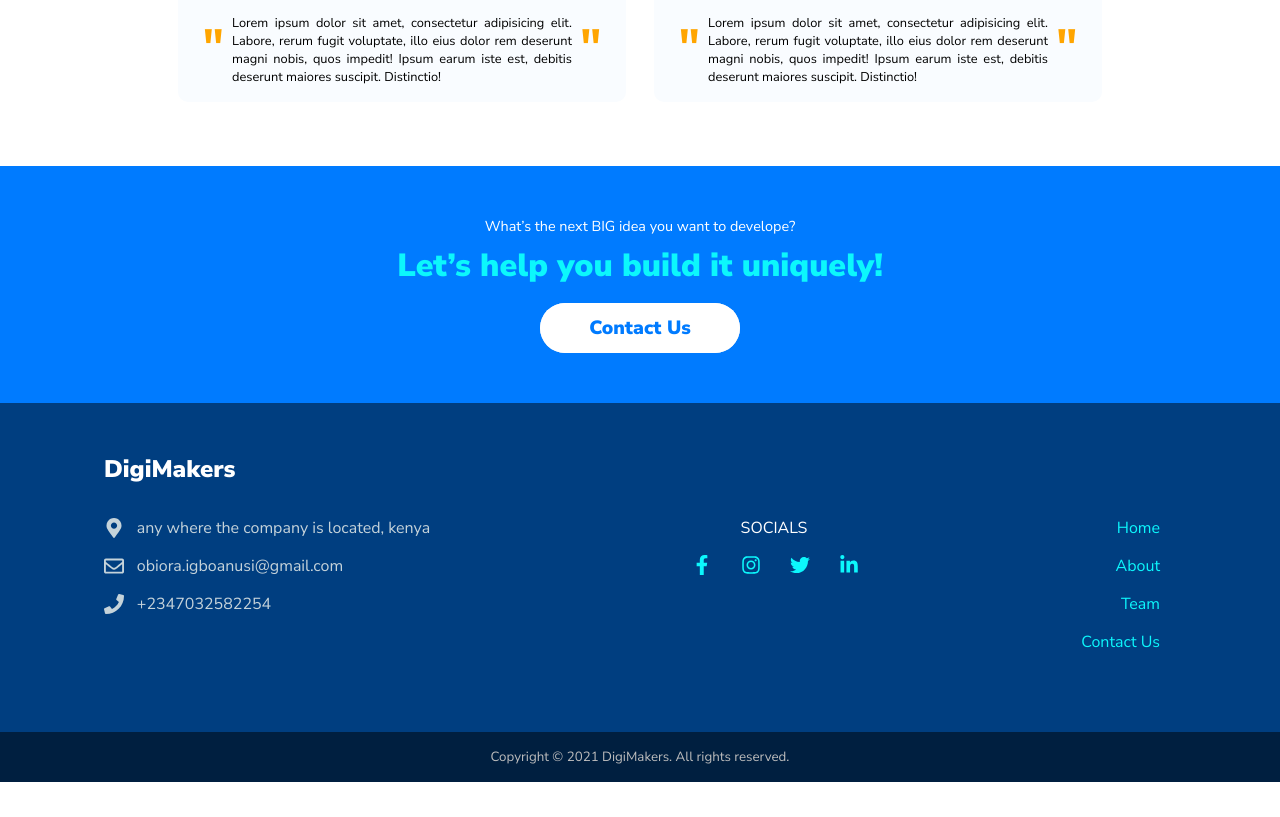
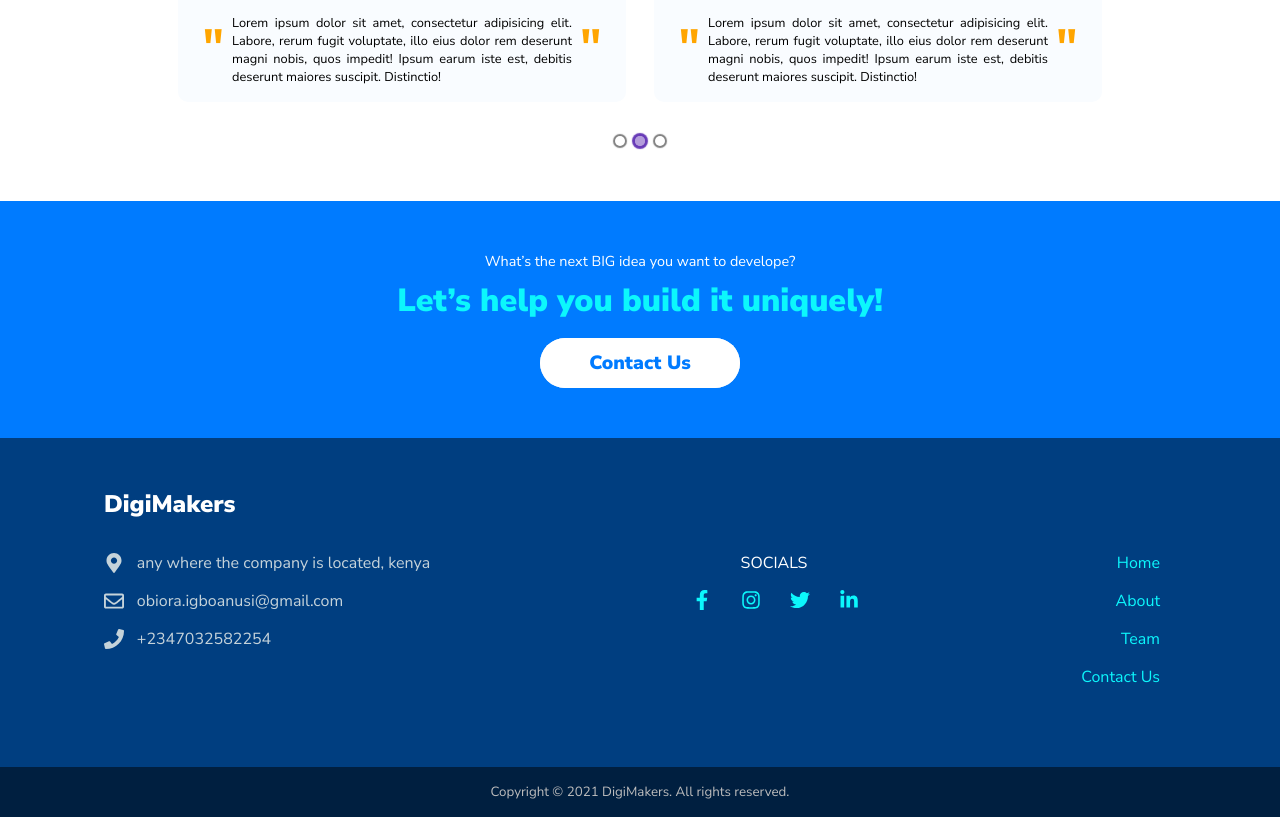
Before and after one commit to Luxt-Tech-JavaScript-Peer2/Digimakers-Landing-Page, a React (Create React App) app: page / in a window 1280 px wide. Shown: the part 2021-2838 px from the top of the page. Before the commit the page ends 2803 px from the top, so only its background shows below. Built offline with nearby package versions, Linux system fonts and the light colour scheme.

Commit message:
additional adjustment

```diff
--- a/src/Components/Testimonials.js
+++ b/src/Components/Testimonials.js
@@ -9,10 +9,9 @@ export default class Testimonials extends Component {
     super(props)
     this.breakPoints = [
       { width: 1, itemsToShow: 1 },
-      { width: 750, itemsToShow: 2, pagination: false },
+      { width: 750, itemsToShow: 2},
     ]
   }
-
 
   render() {
     return (
```
